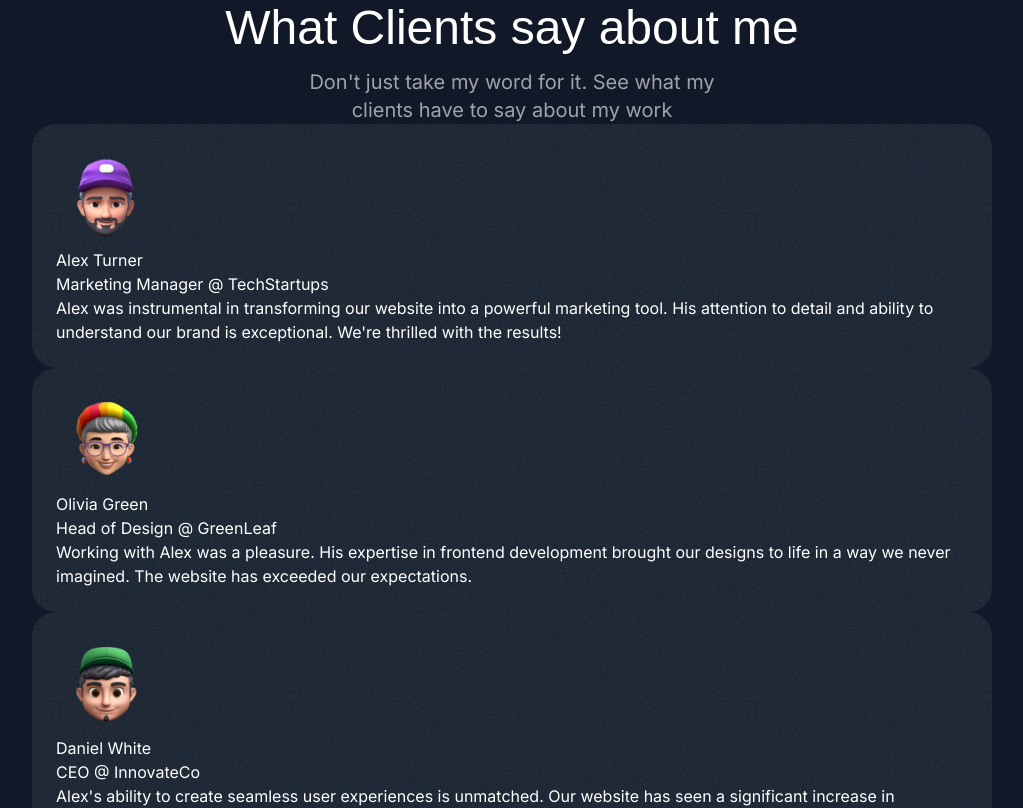
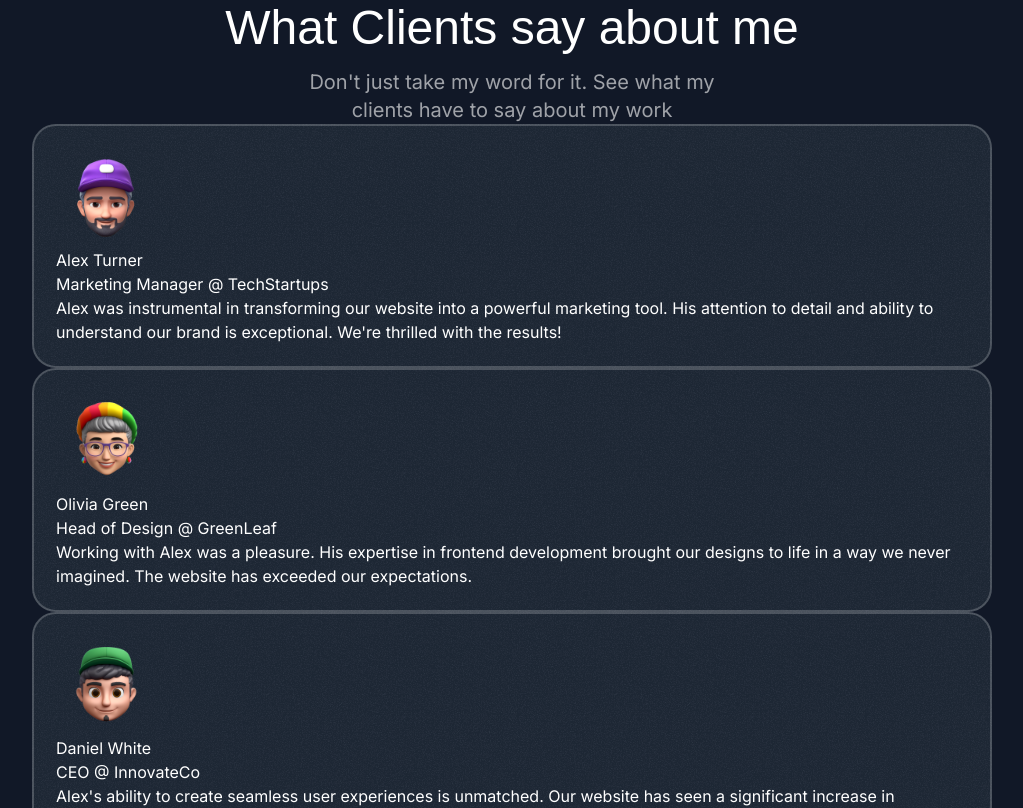
Before and after one commit to Niteshpanday05/portfolio, a Next.js app: page / in a window 1280 px wide. Shown: the part 3140-3948 px from the top of the page, without its empty margins (128-1151 px from the left). Built offline with nearby package versions, Linux system fonts and the light colour scheme; a web font is replaced by a local one.

Commit message:
replacing components

```diff
--- a/src/components/Card.tsx
+++ b/src/components/Card.tsx
@@ -11,7 +11,7 @@ export const Card = ({
   return (
     <div
       className={twMerge(
-        "bg-gray-800 rounded-3xl relative z-0 after:z-10 overflow-hidden after:content-[''] after:absolute after:inset-0 after:outline after:-outline-offset-2 after:rounded-3xl after:outline-white/20 after:pointer-events-none px-8 pt-8 md:pt-12 md:px-10  lg:px-20 lg:pt-16 ",
+        "bg-gray-800 rounded-3xl relative z-0 after:z-10 overflow-hidden after:content-[''] after:absolute after:inset-0 after:outline after:-outline-offset-2 after:rounded-3xl after:outline-white/20 after:pointer-events-none p-6 ",
         className
       )}
     >
--- a/src/sections/Projects.tsx
+++ b/src/sections/Projects.tsx
@@ -51,7 +51,11 @@ export const ProjectsSection = () => {
   return (
     <section className="pb-16">
       <div className="container">
-        <SectionHeader eyebrow="Real WOrld Results" title="  Featured Projects" description=" You can see my concepts into digital experience" />
+        <SectionHeader
+          eyebrow="Real WOrld Results"
+          title="  Featured Projects"
+          description=" You can see my concepts into digital experience"
+        />
 
         <div className=" flex flex-col mt-10 gap-20 md:mt-20">
           {portfolioProjects.map((project) => (
--- a/src/sections/Testimonials.tsx
+++ b/src/sections/Testimonials.tsx
@@ -5,7 +5,8 @@ import memojiAvatar4 from "@/assets/images/memoji-avatar-4.png";
 import memojiAvatar5 from "@/assets/images/memoji-avatar-5.png";
 import { SectionHeader } from "@/components/SectionHeader";
 import Image from "next/image";
-import grainImage from '@/assets/images/grain.jpg';
+import grainImage from "@/assets/images/grain.jpg";
+import { Card } from "@/components/Card";
 
 const testimonials = [
   {
@@ -52,16 +53,12 @@ export const TestimonialsSection = () => {
         />
         <div>
           {testimonials.map((testimonial) => (
-            <div key={testimonial.name} className="bg-gray-800 rounded-3xl  p-6 relative overflow-hidden z-0">
-              <div className="absolute inset-0 opacity-5 -z-10" style={{
-                backgroundImage: `url(${grainImage.src})`,
-              }}></div>
+            <Card key={testimonial.name}>
               <Image src={testimonial.avatar} alt={testimonial.name} />
               <div>{testimonial.name}</div>
               <div>{testimonial.position}</div>
               <p>{testimonial.text}</p>
-            </div>
-
+            </Card>
           ))}
         </div>
       </div>
```
